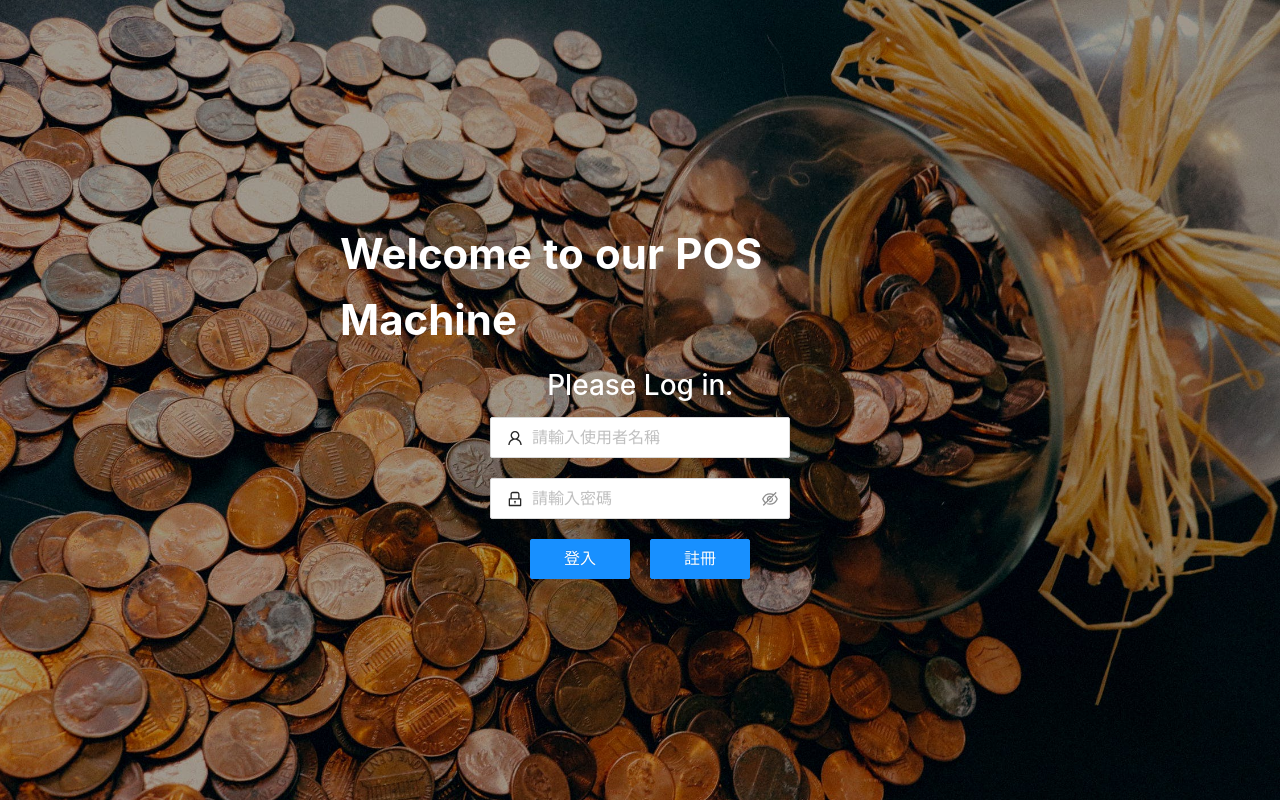
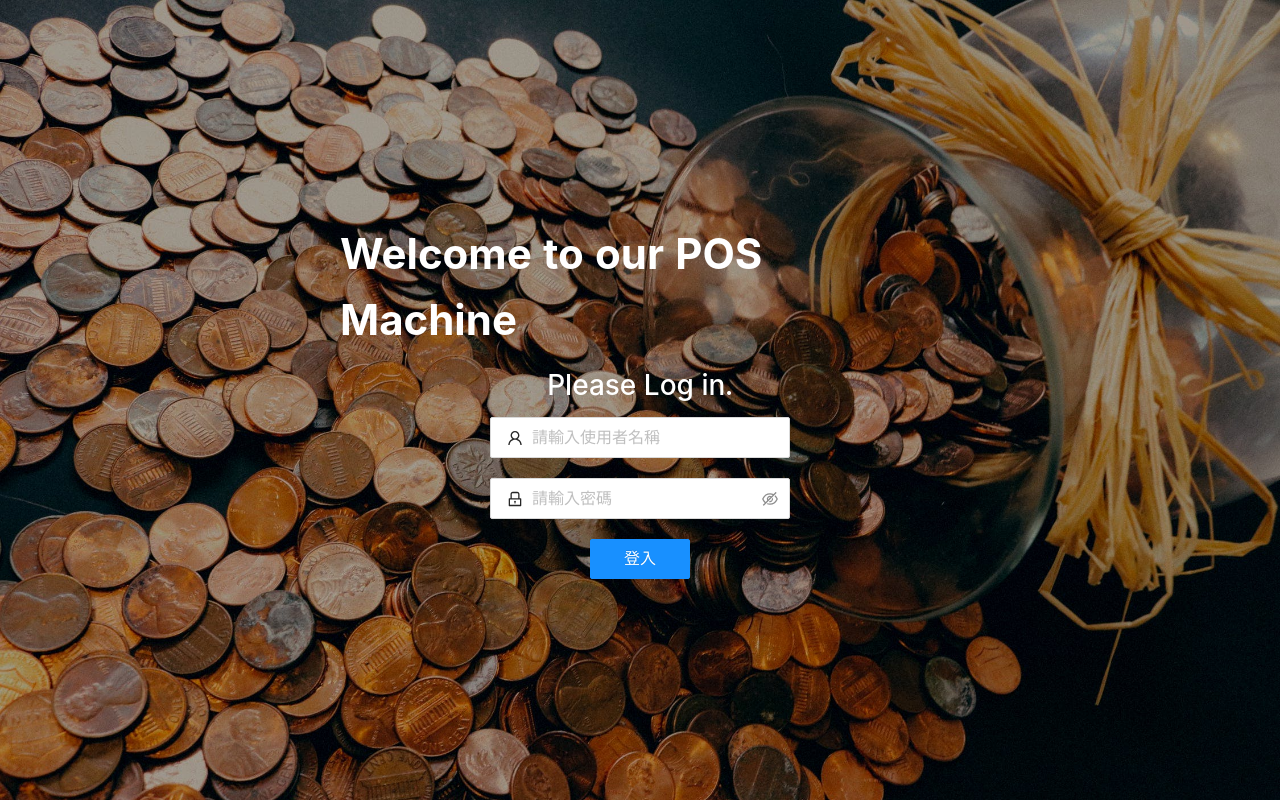
Before and after one commit to chunhan1928/POS-machine, a React (Create React App) app in the folder frontend/: page / in a window 1280 px wide. Built offline with nearby package versions, Linux system fonts and the light colour scheme.

Commit message:
Frontend: logout

```diff
--- a/frontend/src/Containers/App.js
+++ b/frontend/src/Containers/App.js
@@ -97,6 +97,7 @@ function App() {
 					<Manager
 						me={me}
 						data={data}
+						logout={logout}
 						displayStatus={displayStatus}
 					/>
 				) : (
--- a/frontend/src/Containers/Manager.js
+++ b/frontend/src/Containers/Manager.js
@@ -13,7 +13,7 @@ import ManagerAddUser from './ManagerAddUser'
 
 const { Header, Sider, Content, Footer } = Layout;
 
-const Manager = ({ me, data, displayStatus }) => {
+const Manager = ({ me, data, displayStatus, logout }) => {
   const [sideTab, setsideTab] = useState('庫存狀況');
   const [tableData, setTableData] = useState(data);
   const [showData, setShowData] = useState(data);
@@ -101,7 +101,11 @@ const Manager = ({ me, data, displayStatus }) => {
           <Title style={{ color: 'white', width: '90vw', height: '5vw' }}>
             <div style={{ textAlign: 'center', color: 'white', width: '90%', fontSize: '28px', fontWeight: 'bold' }}><PropertySafetyOutlined /> &nbsp;&nbsp;管理者介面</div>
             <div style={{ textAlign: 'center', width: '10%', fontSize: '20px' }}>{me}</div>
-            <Button style={{ textAlign: 'right' }} onClick={handleOpenMagagerPwd}>修改密碼</Button>
+            <Button style={{ textAlign: 'right', marginRight: 25 }} onClick={handleOpenMagagerPwd}>修改密碼</Button>
+            <Button style={{ textAlign: 'right' }} onClick={(e) => {
+              e.stopPropagation();
+              logout()
+            }}>登出</Button>
           </Title>
           <Layout style={{ height: '80vh' }}>
             <Sider width={200}>
@@ -114,7 +118,7 @@ const Manager = ({ me, data, displayStatus }) => {
                     setsideTab(e.key);
                     setProductClass('');
                   }
-                  else if(e.key === "添加用戶"){
+                  else if (e.key === "添加用戶") {
                     setsideTab(e.key);
                     setProductClass('');
                   }
@@ -152,7 +156,7 @@ const Manager = ({ me, data, displayStatus }) => {
                       }}> 新增商品
                       </Button>
                       <Table columns={stockColumns} dataSource={showData} size="small" style={{ width: '100%' }} />
-                    </> : (sideTab === "營收分析") ? <ManagerRevenue />: <ManagerAddUser displayStatus={displayStatus}/>
+                    </> : (sideTab === "營收分析") ? <ManagerRevenue /> : <ManagerAddUser displayStatus={displayStatus} />
 
                 }
               </div>
--- a/frontend/src/Containers/signIn.js
+++ b/frontend/src/Containers/signIn.js
@@ -45,10 +45,6 @@ const SignIn = ({ me, setMe, pwd, setPwd, logIn, displayStatus }) => (
 				}}
 
 			> 登入 </Button>
-			<Button
-				type="primary"
-				size="large" style={{ width: 100, margin: 10 }}
-			> 註冊 </Button>
 		</span>
 	</>
 );
```
